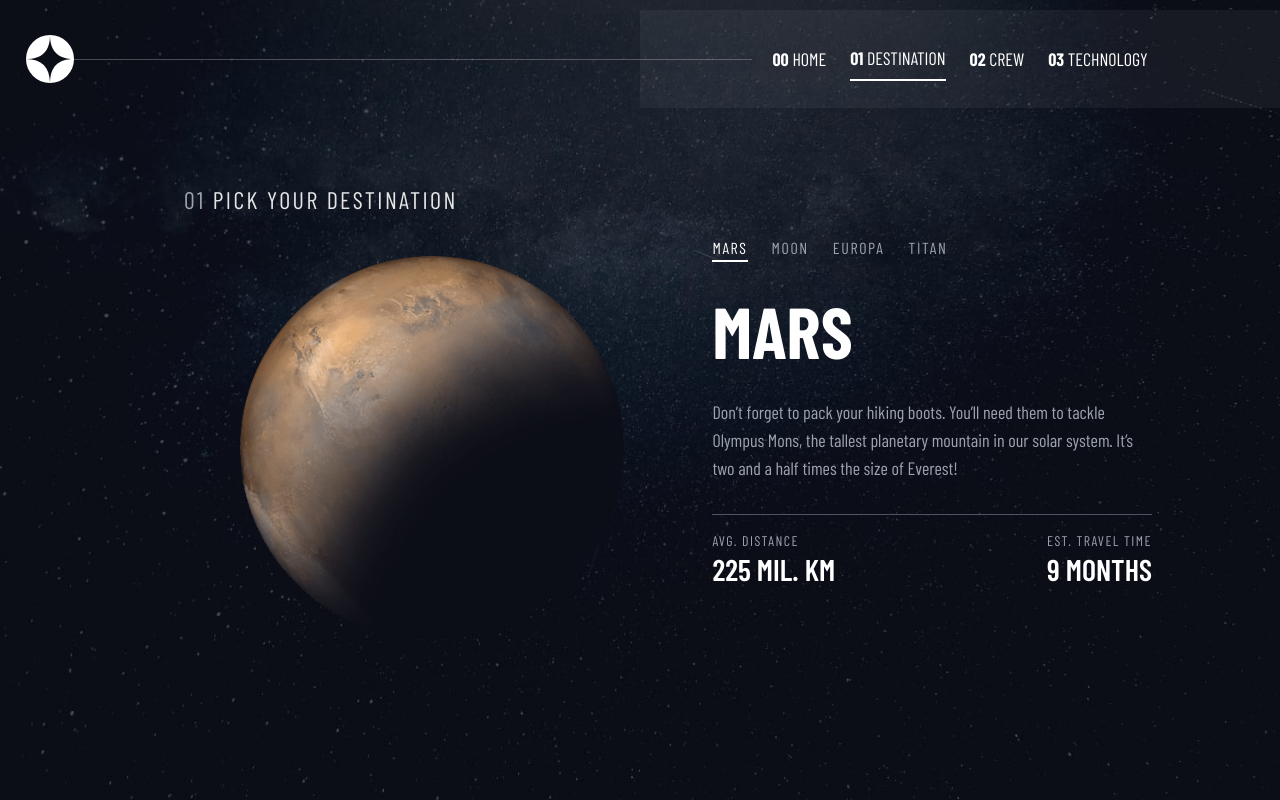
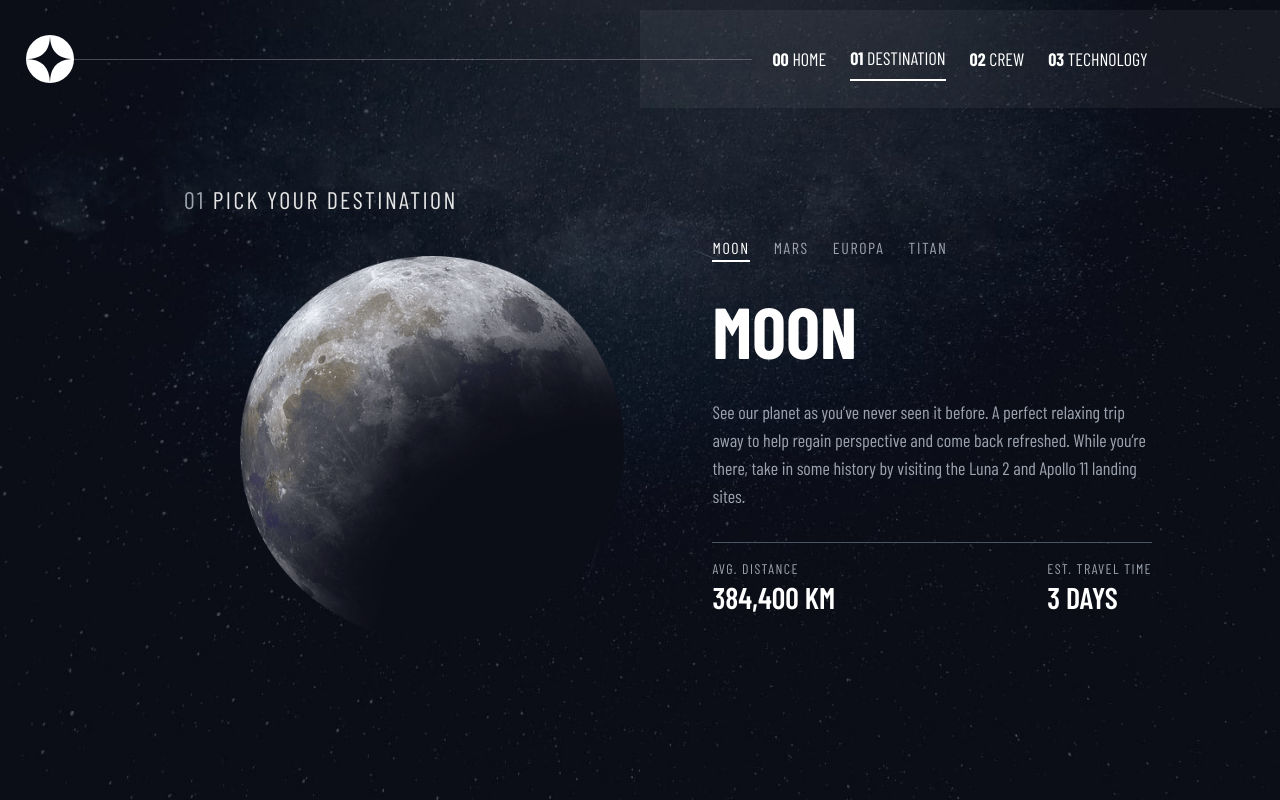
Before and after one commit to Nelia11/face-the-space, a React (Vite) app: page /destination in a window 1280 px wide. Built offline with nearby package versions, Linux system fonts and the light colour scheme; a web font is replaced by a local one.

Commit message:
refactor destination page

```diff
--- a/public/api/data.json
+++ b/public/api/data.json
@@ -2,40 +2,24 @@
   "destinations": [
     {
       "name": "Moon",
-      "images": {
-        "png": "./assets/destination/image-moon.png",
-        "webp": "./assets/destination/image-moon.webp"
-      },
       "description": "See our planet as you’ve never seen it before. A perfect relaxing trip away to help regain perspective and come back refreshed. While you’re there, take in some history by visiting the Luna 2 and Apollo 11 landing sites.",
       "distance": "384,400 km",
       "travel": "3 days"
     },
     {
       "name": "Mars",
-      "images": {
-        "png": "./assets/destination/image-mars.png",
-        "webp": "./assets/destination/image-mars.webp"
-      },
       "description": "Don’t forget to pack your hiking boots. You’ll need them to tackle Olympus Mons, the tallest planetary mountain in our solar system. It’s two and a half times the size of Everest!",
       "distance": "225 mil. km",
       "travel": "9 months"
     },
     {
       "name": "Europa",
-      "images": {
-        "png": "./assets/destination/image-europa.png",
-        "webp": "./assets/destination/image-europa.webp"
-      },
       "description": "The smallest of the four Galilean moons orbiting Jupiter, Europa is a winter lover’s dream. With an icy surface, it’s perfect for a bit of ice skating, curling, hockey, or simple relaxation in your snug wintery cabin.",
       "distance": "628 mil. km",
       "travel": "3 years"
     },
     {
       "name": "Titan",
-      "images": {
-        "png": "./assets/destination/image-titan.png",
-        "webp": "./assets/destination/image-titan.webp"
-      },
       "description": "The only moon known to have a dense atmosphere other than Earth, Titan is a home away from home (just a few hundred degrees colder!). As a bonus, you get striking views of the Rings of Saturn.",
       "distance": "1.6 bil. km",
       "travel": "7 years"
--- a/src/App.tsx
+++ b/src/App.tsx
@@ -37,7 +37,7 @@ const App = () => {
       <NavBar />
       <Routes>
         <Route path="/" element={<Home />} />
-        <Route path="/destination" element={<Destination />} />
+        <Route path="/destination" element={<Destination testdestinations={destinations} />} />
         <Route path="/crew" element={<Crew crew={crew} />} />
         <Route path="/technology" element={<Technology />} />
       </Routes>
--- a/src/pages/Destination.tsx
+++ b/src/pages/Destination.tsx
@@ -1,4 +1,4 @@
-import { useState, useEffect } from 'react';
+import { useState, useEffect, FC } from 'react';
 import backgroundDesktop from '../assets/destination/background-destination-desktop.jpg';
 import backgroundTablet from '../assets/destination/background-destination-tablet.jpg';
 import backgroundMobile from '../assets/destination/background-destination-mobile.jpg';
@@ -6,54 +6,35 @@ import marsImage from '../assets/destination/image-mars.png';
 import moonImage from '../assets/destination/image-moon.png';
 import europaImage from '../assets/destination/image-europa.png';
 import titanImage from '../assets/destination/image-titan.png';
+import { TravelDestination } from '../interfaces/SpaceTravelData';
 
-type DestinationKey = 'Mars' | 'Moon' | 'Europa' | 'Titan';
+interface DestinationProps {
+  testdestinations: TravelDestination[];
+}
 
-type Destination = {
-  image: string;
-  title: string;
-  description: string;
-  distance: string;
-  travelTime: string;
-};
+const Destination: FC<DestinationProps> = ({ testdestinations }) => {
+  const mappedDestination = testdestinations.map((destination) => {
+    switch (destination.name) {
+      case 'Moon':
+        return { ...destination, image: moonImage };
+      case 'Mars':
+        return { ...destination, image: marsImage };
+      case 'Europa':
+        return { ...destination, image: europaImage };
+      case 'Titan':
+        return { ...destination, image: titanImage };
+      default:
+        return { ...destination, image: '' };
+    }
+  });
 
-const destinations: Record<DestinationKey, Destination> = {
-  Mars: {
-    image: marsImage,
-    title: 'Mars',
-    description:
-      'Don’t forget to pack your hiking boots. You’ll need them to tackle Olympus Mons, the tallest planetary mountain in our solar system. It’s two and a half times the size of Everest!',
-    distance: '225 Mil. KM',
-    travelTime: '9 Months'
-  },
-  Moon: {
-    image: moonImage,
-    title: 'Moon',
-    description:
-      'Visit our closest celestial neighbor. The moon is full of craters, lunar maria, and more for explorers to discover.',
-    distance: '384,400 KM',
-    travelTime: '3 Days'
-  },
-  Europa: {
-    image: europaImage,
-    title: 'Europa',
-    description:
-      'The icy moon of Jupiter. A vast ocean lies beneath its surface, making it a fascinating place for scientific discovery.',
-    distance: '628 Mil. KM',
-    travelTime: '6 Years'
-  },
-  Titan: {
-    image: titanImage,
-    title: 'Titan',
-    description:
-      'Saturn’s largest moon, known for its dense atmosphere and lakes of liquid methane. Titan offers an otherworldly experience.',
-    distance: '1.2 Bil. KM',
-    travelTime: '7 Years'
-  }
-};
+  const [selectedDestination, setSelectedDestination] = useState(mappedDestination[0]);
+  const [selectedIndex, setSelectedIndex] = useState(0);
 
-const Destination = () => {
-  const [selectedDestination, setSelectedDestination] = useState<DestinationKey>('Mars');
+  const handleDestinationClick = (index: number) => {
+    setSelectedIndex(index);
+    setSelectedDestination(mappedDestination[index]);
+  };
 
   useEffect(() => {
     const setVh = () => {
@@ -64,8 +45,6 @@ const Destination = () => {
     window.addEventListener('resize', setVh); // Update on resize
     return () => window.removeEventListener('resize', setVh); // Clean up
   }, []);
-
-  const destination = destinations[selectedDestination];
 
   return (
     <div
@@ -115,8 +94,8 @@ const Destination = () => {
           {/* Left Column - Centered Image */}
           <div className="w-full lg:w-1/2 flex justify-center lg:justify-start lg:pl-28 mt-5">
             <img
-              src={destination.image}
-              alt={destination.title}
+              src={selectedDestination.image}
+              alt={selectedDestination.name}
               className="w-48 sm:w-56 md:w-64 lg:w-full max-w-xs lg:max-w-sm"
             />
           </div>
@@ -125,27 +104,27 @@ const Destination = () => {
           <div className="flex flex-col items-center lg:items-start text-center lg:text-left max-w-lg space-y-4 sm:space-y-5 md:space-y-6 lg:space-y-8 px-4 sm:px-6 lg:px-0">
             {/* Destination Tabs */}
             <div className="flex space-x-4 sm:space-x-5 md:space-x-6 text-gray-400 uppercase tracking-widest text-xs sm:text-sm md:text-base">
-              {Object.keys(destinations).map((key) => (
+              {mappedDestination.map((destination, index) => (
                 <span
-                  key={key}
-                  onClick={() => setSelectedDestination(key as DestinationKey)}
+                  key={index}
+                  onClick={() => handleDestinationClick(index)}
                   className={`cursor-pointer hover:text-white ${
-                    selectedDestination === key ? 'border-b-2 border-white text-white' : ''
+                    selectedIndex === index ? 'border-b-2 border-white text-white' : ''
                   }`}
                 >
-                  {key}
+                  {destination.name}
                 </span>
               ))}
             </div>
 
-            {/* Destination Title */}
+            {/* Destination Name */}
             <h1 className="text-white text-4xl sm:text-5xl md:text-6xl lg:text-7xl font-bold uppercase">
-              {destination.title}
+              {selectedDestination.name}
             </h1>
 
             {/* Description */}
             <p className="text-gray-400 text-xs sm:text-sm md:text-base lg:text-lg leading-relaxed max-w-md">
-              {destination.description}
+              {selectedDestination.description}
             </p>
 
             {/* Statistics */}
@@ -155,7 +134,7 @@ const Destination = () => {
                   Avg. Distance
                 </h3>
                 <p className="text-white text-lg sm:text-xl md:text-2xl lg:text-3xl font-semibold uppercase">
-                  {destination.distance}
+                  {selectedDestination.distance}
                 </p>
               </div>
               <div className="flex flex-col items-center sm:items-start">
@@ -163,7 +142,7 @@ const Destination = () => {
                   Est. Travel Time
                 </h3>
                 <p className="text-white text-lg sm:text-xl md:text-2xl lg:text-3xl font-semibold uppercase">
-                  {destination.travelTime}
+                  {selectedDestination.travel}
                 </p>
               </div>
             </div>
```
Also changed, not shown: src/interfaces/SpaceTravelData.ts (+2 -8 lines).
